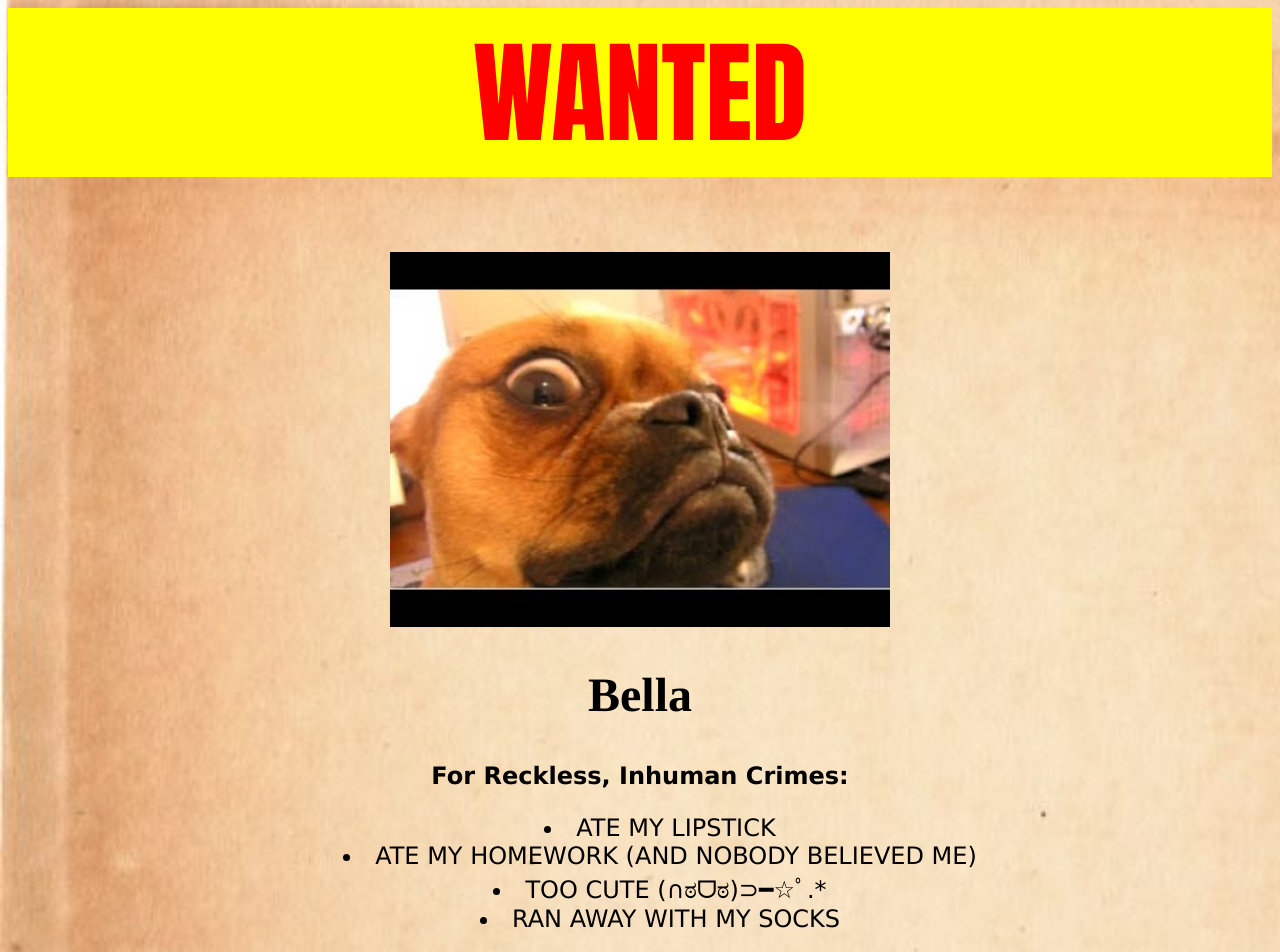
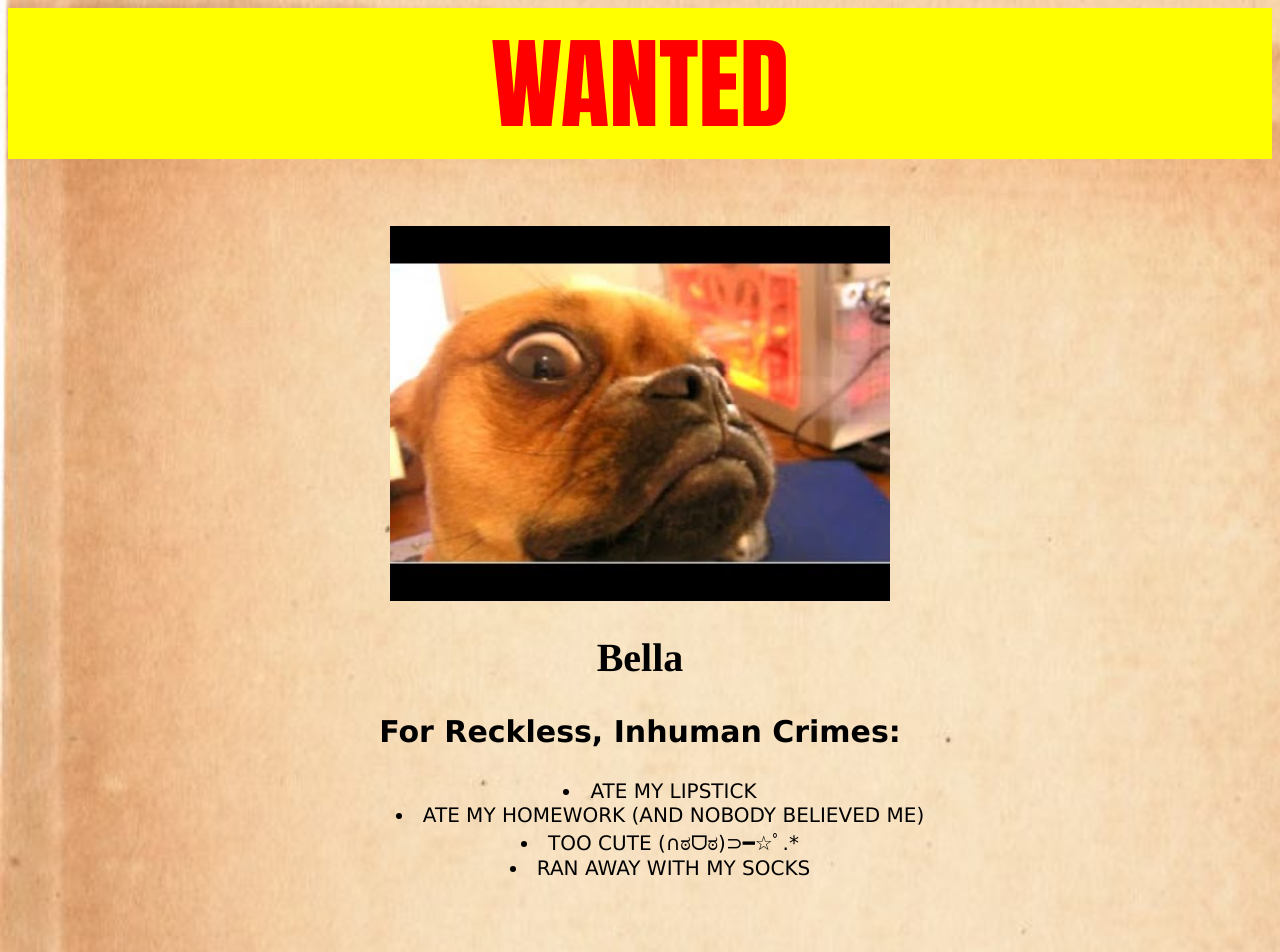
Before and after one commit to acf-Applied-Computing-Foundation/Wanted-Poster, a plain HTML site: page index.html in a window 1280 px wide. Shown: the top 952 px of the page. Drawn offline with Linux system fonts and the light colour scheme.

Commit message:
Update index.html

```diff
--- a/index.html
+++ b/index.html
@@ -13,20 +13,20 @@
         color: red;
         /*Choose your own font: Comic Sans MS, Arial, verdana, Helvetica, Times, Courier*/
         font-family: Impact;
-        font-size: 7em;
+        font-size: 100px;
       }
       h2 {
         /* Change the number to change the size of the header text. */
         font-family: Times;
-        font-size: 3em;
+        font-size: 40px;
       }
       h3 {
         font-family: verdana;
-        font-size: 1.5em;
+        font-size: 30px;
       }
       li {
         font-family: verdana;
-        font-size: 1.5em;
+        font-size: 20px;
         list-style-position: inside;
       }
 
@@ -43,9 +43,8 @@
   </head>
   <body>
     <h1>WANTED</h1>
-    <!---->
     <!-- Find an image from the Image Gallery above, or use your own image link -->
-    <img src="assets/dog.jpg" width="500" />
+    <img src="assets/dog.jpg" width="500px" />
 
     <!-- Who is wanted? -->
     <h2>Bella</h2>
@@ -63,13 +62,13 @@
     <!--D.Who are their partners in crime? -->
     <h3>Known Accomplices</h3>
 
-    <img src="assets/baby.jpg" width="500" />
+    <img src="assets/baby.jpg" width="400px" />
     <h3>My baby brother William</h3>
 
-    <img src="assets/cat.jpg" width="500" />
+    <img src="assets/cat.jpg" width="400px" />
     <h3>My Cat Jack</h3>
 
-    <img src="assets/vicky.gif" width="500" />
+    <img src="assets/vicky.gif" width="400px" />
     <h3>My Sister Vicky</h3>
 
     <!-- E. How do want them captured? -->
```
